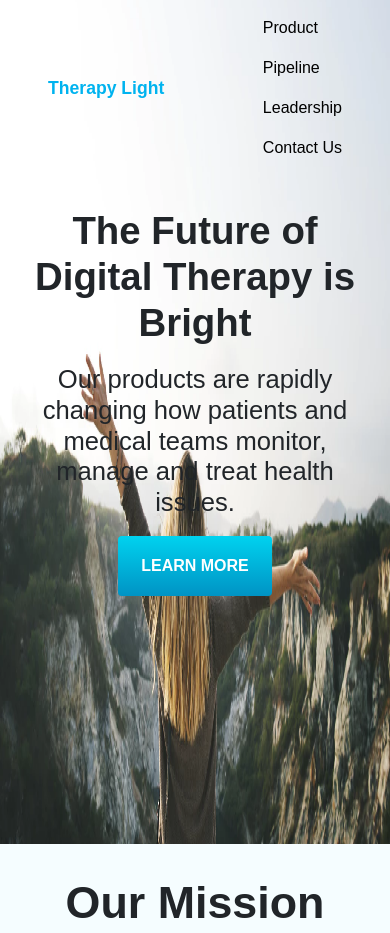
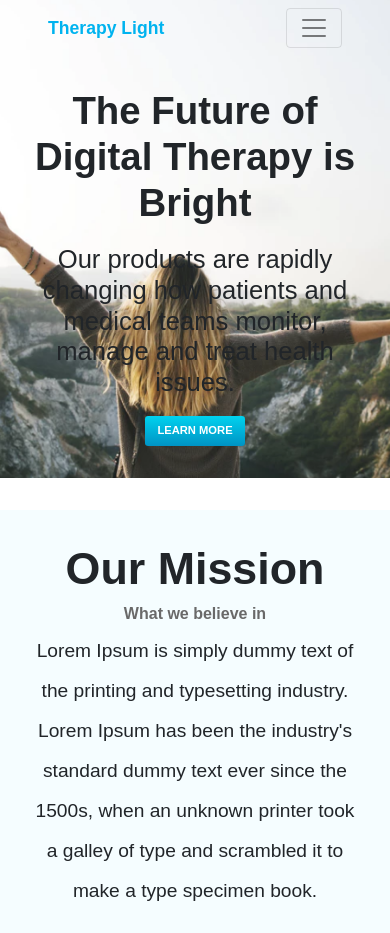
Before and after one commit to TheScripterX/Therapy_Light, a plain HTML site: page index.html in a window 390 px wide. Shown: the top 933 px of the page. Drawn offline with nearby package versions, Linux system fonts and the light colour scheme.

Commit message:
Correction NavBar ( Responsive )

```diff
--- a/index.html
+++ b/index.html
@@ -40,16 +40,22 @@
   </head>
   <body>
     <header class="header">
-      <!--Nav Menu Start-->
-      <nav class="navbar navbar-expand-lg ">
-        <ul class="navbar-nav mr-auto is-left">
-          <li class="nav-item">
-            <a href="#" class="navbar-brand">Therapy Light</a>
-          </li>
-        </ul>
-        <ul class="navbar-nav ml-auto is-right">
-          <li class="nav-item">
-            <a href="#" class="nav-link">Product</a>
+      <!--Nav Menu Beta Start-->
+      <nav class="navbar navbar-expand-lg navbar-light">
+        <a class="navbar-brand" href="#">Therapy Light</a>
+        <button class="navbar-toggler" type="button" data-toggle="collapse" data-target="#navbarSupportedContent" aria-controls="navbarSupportedContent" aria-expanded="false" aria-label="Toggle navigation">
+          <span class="navbar-toggler-icon"></span>
+        </button>
+
+        <div class="collapse navbar-collapse" id="navbarSupportedContent">
+          <ul class="navbar-nav ml-auto">
+            <li class="nav-item dropdown">
+              <a class="nav-link dropdown-toggle" href="#" id="navbarDropdown" role="button" data-toggle="dropdown" aria-haspopup="true" aria-expanded="false">
+                Product
+              </a>
+              <div class="dropdown-menu" aria-labelledby="navbarDropdown">
+                <a class="dropdown-item" href="#">Product 1</a>
+                <a class="dropdown-item" href="#">Product 2</a>
             </li>
             <li class="nav-item">
               <a href="#" class="nav-link">Pipeline</a>
@@ -61,8 +67,9 @@
               <a href="#" class="nav-link">Contact Us</a>
             </li>
           </ul>
+        </div>
       </nav>
-      <!--Nav Menu End-->
+      <!--Nav Menu Beta End-->
       <!--Content Header Start-->
       <div class="jumbotron container text-center">
         <div class="header-content">
@@ -71,7 +78,7 @@
             Our products are rapidly changing how patients and medical teams
             monitor, manage and treat health issues.
           </h2>
-          <button type="button" class="btn btn-primary">LEARN MORE</button>
+          <button type="button" class="btn btn-primary btn-sm">LEARN MORE</button>
         </div>
       </div>
       <!--Content Header End-->
--- a/src/css/style.css
+++ b/src/css/style.css
@@ -9,7 +9,7 @@
 .header {
   height: 100vh;
   background: url("../img/hero-image.png") no-repeat center;
-  background-size: 100% 100%;
+  background-size: cover;
 }
 .header .navbar {
   padding: 0.5rem 3rem;
@@ -19,10 +19,8 @@
   font-weight: bold;
   color: #00b3ef;
 }
-.header .nav-link {
+.header .navbar-light .navbar-nav .nav-link {
   color: black;
-  font-style: normal;
-  font-size: 1rem;
 }
 .header h1 {
   font-weight: bold;
@@ -312,4 +310,15 @@
   .delighter-4 {
     display: none;
   }
+  .header {
+    height: fit-content;
+  }
+  .header .btn {
+    font-size: 0.7rem;
+    font-weight: bold;
+    width: 100px;
+    height: 30px;
+    background: linear-gradient(#00d2ef, #0093c4);
+    border-style: none;
+  }
 }
```
Lines whose indentation alone changed are shown as unchanged.
